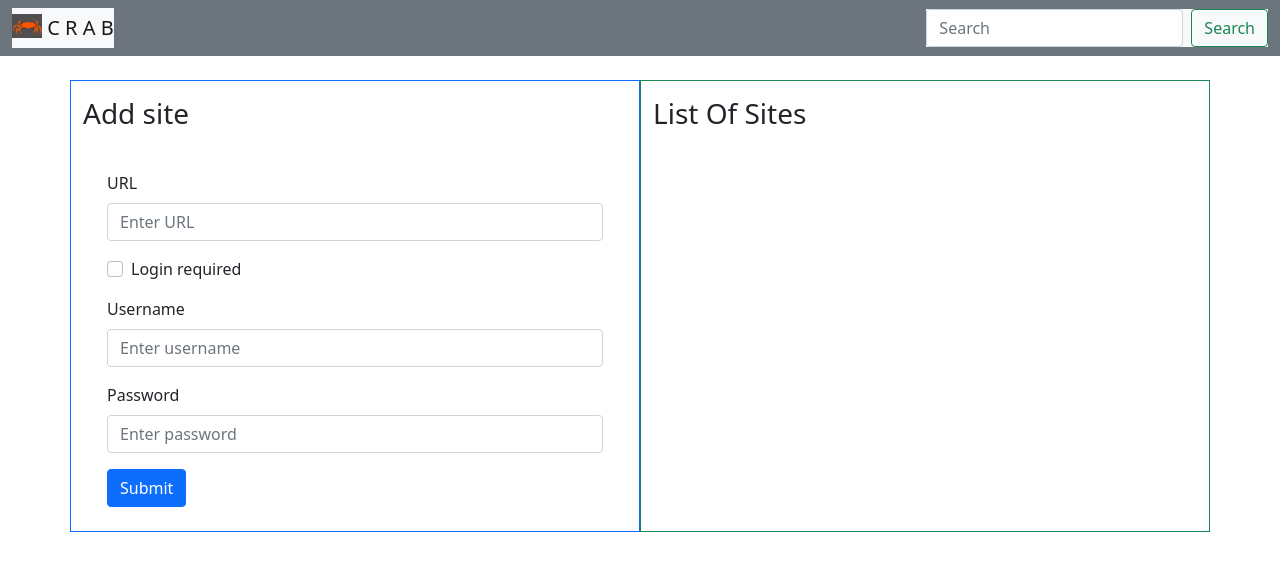
After one commit to Antony-M1/super-crab, a Flask app: page / in a window 1280 px wide. The commit adds this page. Shown: the top 571 px of the page. Run offline with Flask 3, Linux system fonts and the light colour scheme; data that the repository does not hold is empty.

Commit message:
templates-and-ui

```diff
--- a/app.py
+++ b/app.py
@@ -1,5 +1,9 @@
 import re
-from flask import Flask, render_template, request, jsonify
+import bson
+from flask import (
+    Flask, render_template, request, jsonify, send_from_directory,
+    redirect, url_for
+)
 import os
 from pymongo import MongoClient
 from pymongo.errors import ConnectionFailure
@@ -14,7 +18,21 @@ db = client['crab']  # database name
 sites = db['sites']  # collection name
 
 
-app = Flask(__name__)
+app = Flask(__name__, static_url_path='/static')
+
+
+@app.route('/static/images/<path:path>')
+def send_image(path):
+    return send_from_directory('static/images', path)
+
+
+@app.route('/')
+def home():
+    _sites = sites.find()
+    data = []
+    for site in _sites:
+        data.append(site)
+    return render_template('site2.html', site_data=data)
 
 
 def get_name_from_url(url: str) -> str:
@@ -39,14 +57,14 @@ def get_allowed_domains_and_start_urls() -> list[str]:
     return allowed_domains, start_urls, data
 
 
-@app.route('/site', methods=['GET', 'POST'])
+@app.route('/site', methods=['GET', 'POST', 'DELETE'])
 def site():
     if request.method == 'POST':
 
         data = {
             'name': get_name_from_url(request.form.get('url')),
             'url': request.form.get('url'),
-            'is_login_required': request.form.get('is_login_required', False),
+            'is_login_required': bool(request.form.get('is_login_required', False)),
             'credentials': {
                 'username': request.form.get('username', None),
                 'password': request.form.get('password', None),
@@ -56,8 +74,31 @@ def site():
         sites.insert_one(data)
         data['_id'] = str(data['_id'])
 
-        return jsonify(data)
-    return render_template('site.html')
+        return redirect(url_for('home'))  # put the funtion name
+
+    if request.method == 'DELETE':
+        c = 1
+    return redirect(url_for('home'))
+
+
+@app.route('/delete-site', methods=['POST'])
+def delete_site():
+    id = bson.ObjectId(request.form.get('site_id'))
+    result = sites.delete_one({'_id': id})
+    if not result.deleted_count:
+        return render_template('something_wrong.html')
+    return redirect(url_for('home'))
+
+
+@app.route('/check-url', methods=['GET'])
+def check_url():
+    url = request.args.get('url')
+    name = get_name_from_url(url)
+    result = sites.find_one({'name': name})
+    if result is not None:
+        return jsonify({'status': 'error', 'message': 'URL already exists in the database'})
+    else:
+        return jsonify({'status': 'success', 'message': 'URL is available'})
 
 
 if __name__ == '__main__':
--- a/crab/utils/constant.py
+++ b/crab/utils/constant.py
@@ -11,6 +11,9 @@ GMAIL_PASSWORD = 'softsuave'
 # YOUTUBE_SIGNIN_PAGE = "https://accounts.google.com/signin/v2/identifier?service=youtube&uilel=3&continue=https%3A%2F%2Fwww.youtube.com%2Fsignin%3Fapp%3Ddesktop%26next%3D%252F&hl=en&passive=true&flowName=GlifWebSignIn&flowEntry=ServiceLogin"
 YOUTUBE_SIGNIN_PAGE = "https://accounts.google.com/v3/signin/identifier?dsh=S1023855467%3A1680531238205517&continue=http%3A%2F%2Fsupport.google.com%2Fmail%2Fanswer%2F8494%3Fhl%3Den%26co%3DGENIE.Platform%253DDesktop&ec=GAZAdQ&hl=en&ifkv=AQMjQ7QOZNZLQ-WlzyVOTiLdjAamOW_k28Czx_ojqYdcQokmW_Ur2y-smdiROa1GIaaHfWWt_UBc&passive=true&flowName=GlifWebSignIn&flowEntry=ServiceLogin"
 # YOUTUBE_SIGNIN_PAGE = "https://www.google.com/"
+
+
+PAGE_LOAD_LOOP = 10
 
 
 SEARCH_KEY = [
--- /dev/null
+++ b/static/js/script.js
@@ -0,0 +1,21 @@
+$(document).ready(function () {
+  $("#add-site-submit-form").click(function (e) {
+    e.preventDefault();
+    var url = $("#url").val();
+    $.ajax({
+      type: "GET",
+      url: "/check-url",
+      data: { url: url },
+      success: function (response) {
+        if (response.status === "success") {
+          $("#add-site-form").submit();
+        } else {
+          alert(response.message);
+        }
+      },
+      error: function () {
+        alert("Error checking URL");
+      },
+    });
+  });
+});
--- /dev/null
+++ b/templates/base.html
@@ -0,0 +1,38 @@
+<!doctype html>
+<html lang="en">
+  <head>
+    <!-- Required meta tags -->
+    <meta charset="utf-8">
+    <meta name="viewport" content="width=device-width, initial-scale=1">
+
+    <!-- Bootstrap Icon -->
+    <link rel="stylesheet" href="https://cdn.jsdelivr.net/npm/bootstrap-icons@1.10.2/font/bootstrap-icons.css" integrity="sha384-b6lVK+yci+bfDmaY1u0zE8YYJt0TZxLEAFyYSLHId4xoVvsrQu3INevFKo+Xir8e" crossorigin="anonymous">
+
+    <!-- Bootstrap CSS -->
+    <link href="https://cdn.jsdelivr.net/npm/bootstrap@5.0.2/dist/css/bootstrap.min.css" rel="stylesheet" integrity="sha384-EVSTQN3/azprG1Anm3QDgpJLIm9Nao0Yz1ztcQTwFspd3yD65VohhpuuCOmLASjC" crossorigin="anonymous">
+
+    <!-- JQuery -->
+    <script src="https://code.jquery.com/jquery-3.6.0.min.js"></script>
+
+    <!-- Custom Script -->
+    <script src="/static/js/script.js"></script>
+
+    <title>Crab</title>
+  </head>
+  <body>
+    {% include 'navbar.html' %}
+
+    <div class="container">
+    {% block content %}{% endblock %}
+    </div>
+
+    <!-- Optional JavaScript; choose one of the two! -->
+
+    <!-- Option 1: Bootstrap Bundle with Popper -->
+    <script src="https://cdn.jsdelivr.net/npm/bootstrap@5.0.2/dist/js/bootstrap.bundle.min.js" integrity="sha384-MrcW6ZMFYlzcLA8Nl+NtUVF0sA7MsXsP1UyJoMp4YLEuNSfAP+JcXn/tWtIaxVXM" crossorigin="anonymous"></script>
+
+    <!-- Option 2: Separate Popper and Bootstrap JS -->
+    <script src="https://cdn.jsdelivr.net/npm/@popperjs/core@2.9.2/dist/umd/popper.min.js" integrity="sha384-IQsoLXl5PILFhosVNubq5LC7Qb9DXgDA9i+tQ8Zj3iwWAwPtgFTxbJ8NT4GN1R8p" crossorigin="anonymous"></script>
+    <script src="https://cdn.jsdelivr.net/npm/bootstrap@5.0.2/dist/js/bootstrap.min.js" integrity="sha384-cVKIPhGWiC2Al4u+LWgxfKTRIcfu0JTxR+EQDz/bgldoEyl4H0zUF0QKbrJ0EcQF" crossorigin="anonymous"></script>
+  </body>
+</html>
--- /dev/null
+++ b/templates/navbar.html
@@ -0,0 +1,13 @@
+<nav class="navbar navbar-light bg-secondary">
+    <div class="container-fluid">
+        <a class="navbar-brand bg-light" href="/">
+        <img src="{{ url_for('send_image', path='logo.jpeg') }}" alt="" width="30" height="24" class="d-inline-block align-text-top">
+        C R A B
+        </a>
+
+        <form class="d-flex bg-light">
+        <input class="form-control me-2" type="search" placeholder="Search" aria-label="Search">
+        <button class="btn btn-outline-success" type="submit">Search</button>
+      </form>
+    </div>
+</nav>
--- a/templates/site.html
+++ b/templates/site.html
@@ -12,7 +12,7 @@
       <input type="checkbox" id="login_required" name="login_required" value="True"><br><br>
       <div id="login_fields">
         <label for="username">Username:</label>
-        <input type="text" id="username" name="username"><br><br>
+        <input type="" id="username" name="username"><br><br>
         <label for="password">Password:</label>
         <input type="password" id="password" name="password"><br><br>
       </div>
--- /dev/null
+++ b/templates/site2.html
@@ -0,0 +1,131 @@
+{% extends 'base.html' %} {% block title %}My Page Title{% endblock %} {% block
+content %}
+<br />
+<div class="row">
+  <div class="col border border-primary">
+    <h3 class="my-3">Add site</h3>
+    <form id="add-site-form" action="/site" method="POST" class="p-4">
+      <div class="mb-3">
+        <label for="url" class="form-label">URL</label>
+        <input
+          type="text"
+          name="url"
+          class="form-control"
+          id="url"
+          placeholder="Enter URL"
+        />
+      </div>
+      <div class="mb-3 form-check">
+        <input
+          type="checkbox"
+          name="is_login_required"
+          class="form-check-input"
+          id="is_login_required"
+        />
+        <label class="form-check-label" for="is_login_required"
+          >Login required</label
+        >
+      </div>
+      <div class="mb-3">
+        <label for="username" class="form-label">Username</label>
+        <input
+          type="text"
+          name="username"
+          class="form-control"
+          id="username"
+          placeholder="Enter username"
+        />
+      </div>
+      <div class="mb-3">
+        <label for="password" class="form-label">Password</label>
+        <input
+          type="password"
+          name="password"
+          class="form-control"
+          id="password"
+          placeholder="Enter password"
+        />
+      </div>
+      <button id="add-site-submit-form" type="submit" class="btn btn-primary">Submit</button>
+    </form>
+  </div>
+  <div class="col border border-success">
+    <h3 class="brand my-3">List Of Sites</h3>
+    {% for site in site_data %}
+    <div class="col shadow mb-3 bg-body rounded">
+      <div class="card h-100" data-id="{{ site._id }}">
+        <div class="card-body">
+          <h5 class="card-title">{{ site.name }}</h5>
+          <p class="card-text">
+            URL: {{ site.url }}
+            <br />Login required: {{ site.is_login_required }} {% if
+            site.is_login_required %} <br /><i
+              >Username: {{ site.credentials.username }}</i
+            >
+            <br /><i>Password: {{ site.credentials.password }}</i>
+            {% endif %}
+          </p>
+        </div>
+
+        <div class="card-footer">
+          <div class="row">
+            <div class="col-2">
+              <button type="button" class="btn btn-sm btn-outline-primary">
+                <i class="bi bi-pencil"></i>
+                Edit
+              </button>
+            </div>
+            <div class="col-2">
+              <form method="POST" action="{{ url_for('delete_site') }}">
+                <input type="hidden" name="site_id" value="{{ site._id }}" />
+                <button type="submit" class="btn btn-sm btn-outline-danger">
+                  <i class="bi bi-trash"></i>
+                  Delete
+                </button>
+              </form>
+            </div>
+          </div>
+        </div>
+      </div>
+    </div>
+    {% endfor %}
+  </div>
+</div>
+
+<!-- Delete site modal -->
+<div
+  class="modal fade"
+  id="delete-site-modal"
+  tabindex="-1"
+  aria-labelledby="delete-site-modal-label"
+  aria-hidden="true"
+>
+  <div class="modal-dialog">
+    <div class="modal-content">
+      <div class="modal-header">
+        <h5 class="modal-title" id="delete-site-modal-label">Delete site</h5>
+        <button
+          type="button"
+          class="btn-close"
+          data-bs-dismiss="modal"
+          aria-label="Close"
+        ></button>
+      </div>
+      <div class="modal-body">Are you sure you want to delete this site?</div>
+      <div class="modal-footer">
+        <form method="POST" action="{{ url_for('site') }}">
+          <input type="hidden" name="site_id" id="delete-site-id" />
+          <button
+            type="button"
+            class="btn btn-secondary"
+            data-bs-dismiss="modal"
+          >
+            Cancel
+          </button>
+          <button type="submit" class="btn btn-danger">Delete</button>
+        </form>
+      </div>
+    </div>
+  </div>
+</div>
+{% endblock %}
```
Also changed, not shown: crab/spiders/superspider.py (+19 -2 lines), templates/something_wrong.html (added, +22 -0 lines), templates/test.html (added, +77 -0 lines), static/images/logo.jpeg (added), static/images/oops.jpeg (added).
